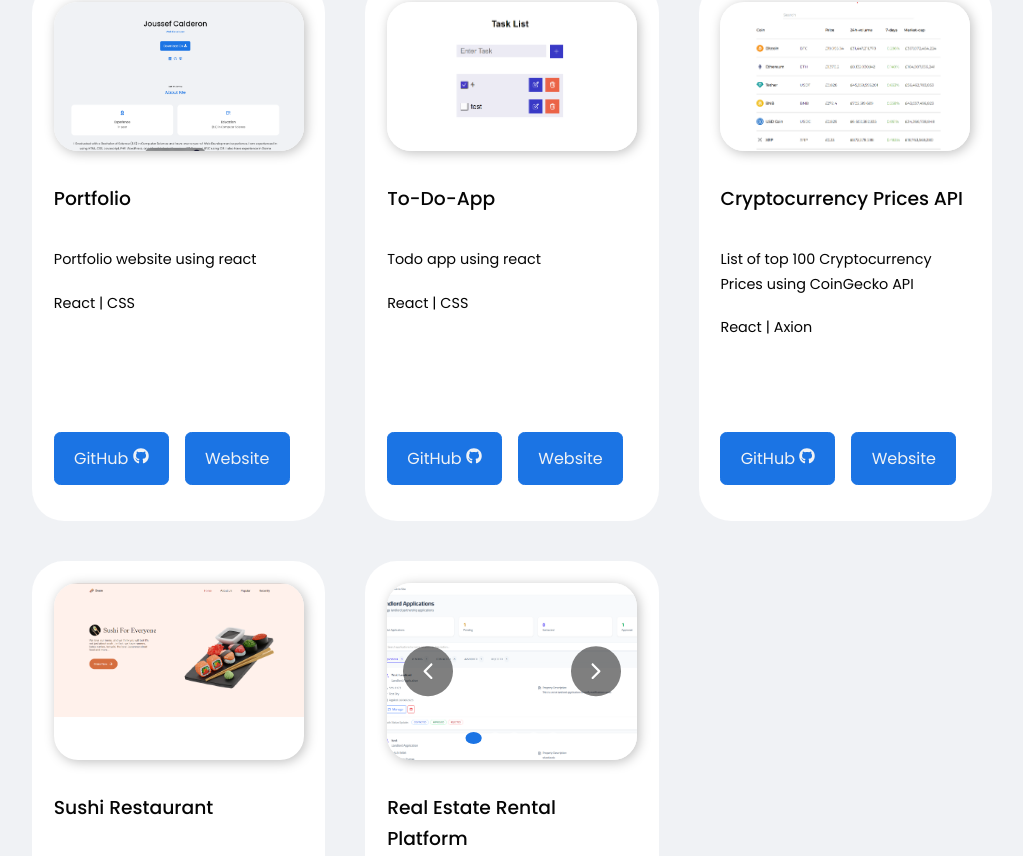
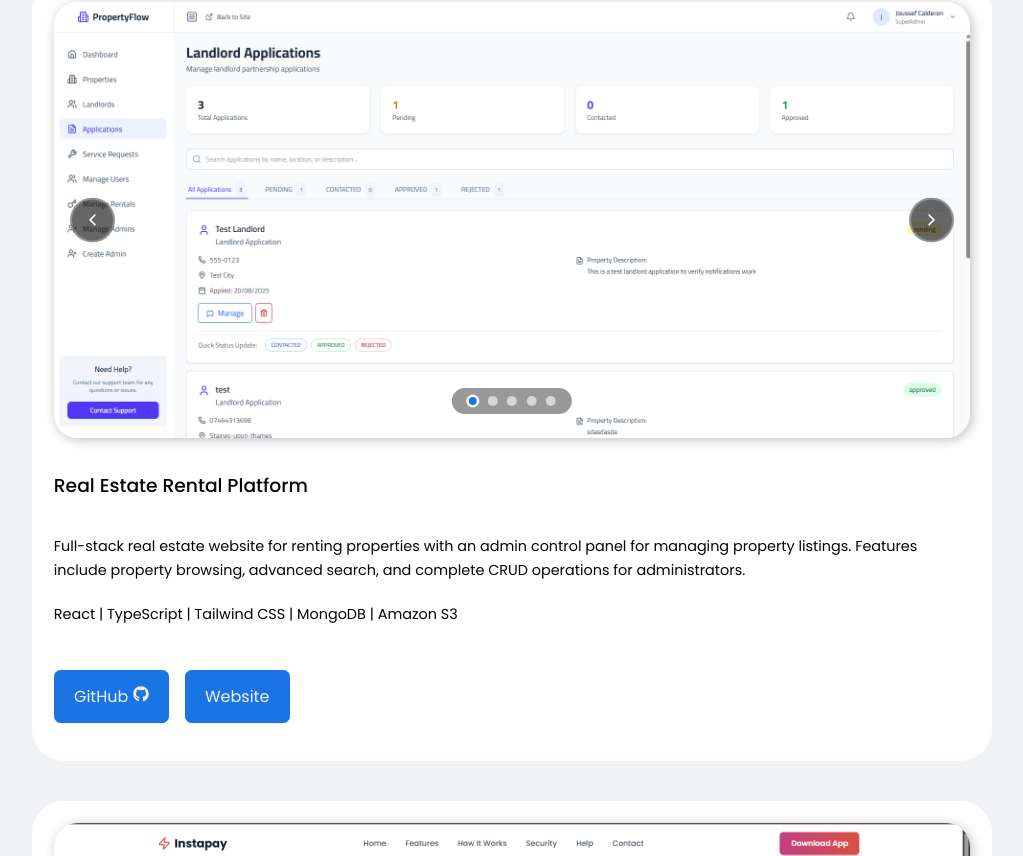
Before and after one commit to Joussef-C/portfolio-react, a React (Create React App) app: page / in a window 1280 px wide. Shown: the part 1844-2700 px from the top of the page, without its empty margins (128-1151 px from the left). Built offline with nearby package versions, Linux system fonts and the light colour scheme; the HTML template or start-up script is replaced by a standard one.

Commit message:
new project

```diff
--- a/src/components/portfolio/Portfolio.jsx
+++ b/src/components/portfolio/Portfolio.jsx
@@ -8,6 +8,7 @@ import IMG5_2 from '../../assets/Rental estate (2).png';
 import IMG5_3 from '../../assets/Rental estate (3).png';
 import IMG5_4 from '../../assets/Rental estate (4).png';
 import IMG5_5 from '../../assets/Rental estate (5).png';
+import IMG6 from '../../assets/instapay.png';
 
 import './portfolio.css';
 import { FaGithub } from 'react-icons/fa';
@@ -57,17 +58,28 @@ const ImageCarousel = ({ images, title }) => {
 const Portfolio = () => {
   const soloProjects = [
     {
-      id: 5,
-      title: 'Portfolio',
-      img: IMG1,
+      id: 1,
+      title: 'Real Estate Rental Platform',
+      img: IMG5_1,
+      images: [IMG5_1, IMG5_2, IMG5_3, IMG5_4, IMG5_5],
       description:
-        'Portfolio website using react',
-      technologies: 'React | CSS ',
-      link: '#home',
-      github: 'https://github.com/Joussef-C/portfolio-react',
+        'Full-stack real estate website for renting properties with an admin control panel for managing property listings. Features include property browsing, advanced search, and complete CRUD operations for administrators.',
+      technologies: 'React | TypeScript | Tailwind CSS | MongoDB | Amazon S3',
+      link: 'https://webdev-production-5c45.up.railway.app/',
+      github: '#',
     },
     {
       id: 2,
+      title: 'Instapay',
+      img: IMG6,
+      description:
+        'Modern payment processing application with intuitive user interface and secure transaction handling',
+      technologies: 'HTML | CSS | JavaScript',
+      link: 'https://joussef-c.github.io/Instapay/',
+      github: 'https://github.com/Joussef-C/Instapay',
+    },
+    {
+      id: 3,
       title: 'To-Do-App',
       img: IMG2,
       description:
@@ -77,7 +89,7 @@ const Portfolio = () => {
       github: 'https://github.com/Joussef-C/todo-react',
     },
     {
-      id: 3,
+      id: 4,
       title: 'Cryptocurrency Prices API',
       img: IMG3,
       description: 'List of top 100 Cryptocurrency Prices using CoinGecko API',
@@ -86,7 +98,7 @@ const Portfolio = () => {
       github: 'https://github.com/Joussef-C/api-react',
     },
     {
-      id: 4,
+      id: 5,
       title: 'Sushi Restaurant',
       img: IMG4,
       description:
@@ -96,15 +108,14 @@ const Portfolio = () => {
       github: 'https://github.com/Joussef-C/sushi-website',
     },
     {
-      id: 1,
-      title: 'Real Estate Rental Platform',
-      img: IMG5_1,
-      images: [IMG5_1, IMG5_2, IMG5_3, IMG5_4, IMG5_5],
+      id: 6,
+      title: 'Portfolio',
+      img: IMG1,
       description:
-        'Full-stack real estate website for renting properties with an admin control panel for managing property listings. Features include property browsing, advanced search, and complete CRUD operations for administrators.',
-      technologies: 'React | TypeScript | Tailwind CSS | MongoDB | Amazon S3',
-      link: 'https://webdev-production-5c45.up.railway.app/',
-      github: '#',
+        'Portfolio website using react',
+      technologies: 'React | CSS ',
+      link: '#home',
+      github: 'https://github.com/Joussef-C/portfolio-react',
     },
 
 
--- a/src/components/portfolio/portfolio.css
+++ b/src/components/portfolio/portfolio.css
@@ -1,6 +1,6 @@
 .portfolio__container {
     display: grid;
-    grid-template-columns: repeat(3, 1fr);
+    grid-template-columns: 1fr;
     gap: 2.5rem;
 }
 
@@ -10,6 +10,8 @@
     border-radius: 2rem;
     border: 1px solid transparent;
     transition: var(--transition);
+    display: flex;
+    flex-direction: column;
 }
 
 .portfolio__item:hover {
@@ -20,14 +22,21 @@
 .portfolio__item-image {
     border-radius: 1.5rem;
     overflow: hidden;
-    height: 30%;
     box-shadow: 2px 2px 12px rgba(0,0,0,0.25);
+    aspect-ratio: 349 / 166;
+}
+
+.portfolio__item-image img {
+    width: 100%;
+    height: 100%;
+    object-fit: cover;
+    display: block;
 }
 
 .portfolio__item-image-carousel {
     position: relative;
     width: 100%;
-    height: 100%;
+    aspect-ratio: 349 / 166;
 }
 
 .portfolio__item-image-carousel img {
@@ -41,23 +50,26 @@
     position: absolute;
     top: 50%;
     transform: translateY(-50%);
-    background: rgba(0, 0, 0, 0.5);
+    background: rgba(0, 0, 0, 0.6);
     color: white;
-    border: none;
-    padding: 0.8rem;
+    border: 2px solid rgba(255, 255, 255, 0.3);
+    padding: 0.75rem;
     cursor: pointer;
     border-radius: 50%;
     display: flex;
     align-items: center;
     justify-content: center;
-    font-size: 1.5rem;
-    transition: var(--transition);
-    z-index: 2;
+    font-size: 1.8rem;
+    transition: all 0.3s ease;
+    z-index: 10;
+    width: 45px;
+    height: 45px;
 }
 
 .carousel-btn:hover {
-    background: rgba(0, 0, 0, 0.8);
-    transform: translateY(-50%) scale(1.1);
+    background: rgba(0, 0, 0, 0.9);
+    border-color: rgba(255, 255, 255, 0.6);
+    transform: translateY(-50%) scale(1.15);
 }
 
 .carousel-btn-prev {
@@ -70,30 +82,36 @@
 
 .carousel-indicators {
     position: absolute;
-    bottom: 1rem;
+    bottom: 1.5rem;
     left: 50%;
     transform: translateX(-50%);
     display: flex;
-    gap: 0.5rem;
-    z-index: 2;
+    gap: 0.6rem;
+    z-index: 10;
+    background: rgba(0, 0, 0, 0.4);
+    padding: 0.5rem 1rem;
+    border-radius: 2rem;
 }
 
 .carousel-dot {
-    width: 0.7rem;
-    height: 0.7rem;
+    width: 10px;
+    height: 10px;
     border-radius: 50%;
-    background: rgba(255, 255, 255, 0.5);
+    background: rgba(255, 255, 255, 0.6);
     cursor: pointer;
-    transition: var(--transition);
+    transition: all 0.3s ease;
+    border: 2px solid transparent;
 }
 
 .carousel-dot:hover {
-    background: rgba(255, 255, 255, 0.8);
+    background: rgba(255, 255, 255, 0.9);
+    transform: scale(1.2);
 }
 
 .carousel-dot.active {
     background: var(--color-primary);
-    width: 1rem;
+    border-color: white;
+    transform: scale(1.3);
 }
 
 .portfolio__item h3 {
@@ -108,11 +126,12 @@
 .portfolio__item-cta {
     display: flex;
     gap: 1rem;
-    margin-bottom: 2rem;
+    margin-top: 1.5rem;
+    margin-bottom: 1rem;
 }
 
 .portfolio__item-content {
-    height: 50%;
+    min-height: auto;
 }
 
 @media screen and (max-width: 1024px){
```
Also changed, not shown: src/assets/instapay.png (added), 1 other file (tests, documents, lock files or other folders).
